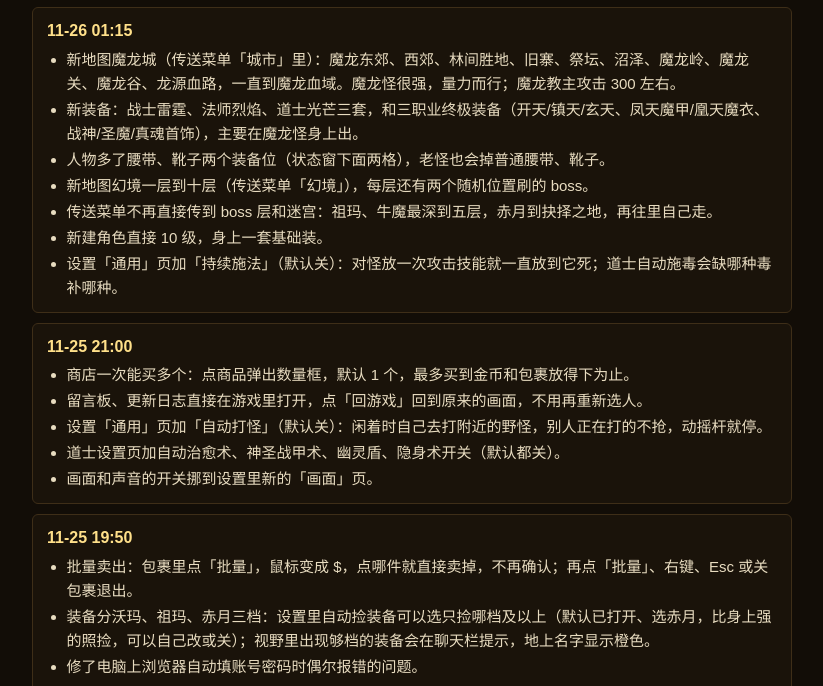
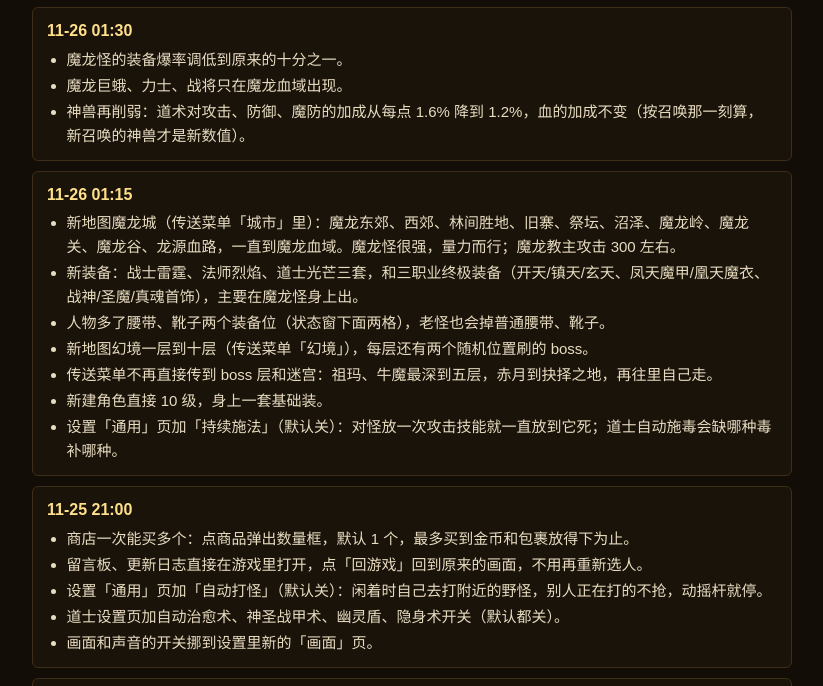
Before and after one commit to liewhite/mir-web, a plain HTML site: page scala/client/web/changelog.html in a window 1280 px wide. Shown: the part 45-731 px from the top of the page, without its empty margins (228-1051 px from the left). Drawn offline with Linux system fonts and the light colour scheme.

Commit message:
更新日志：11-26 01:30 这一版（魔龙爆率调低、高级怪只在血域、神兽削弱）

```diff
--- a/scala/client/web/changelog.html
+++ b/scala/client/web/changelog.html
@@ -36,6 +36,16 @@ li { margin: 2px 0; }
     <a href="board.html">留言板</a>
     <a href="./" data-back>回游戏</a>
   </header>
+
+  <!-- 部署到 a116f34 -->
+  <section>
+    <h2>11-26 01:30</h2>
+    <ul>
+      <li>魔龙怪的装备爆率调低到原来的十分之一。</li>
+      <li>魔龙巨蛾、力士、战将只在魔龙血域出现。</li>
+      <li>神兽再削弱：道术对攻击、防御、魔防的加成从每点 1.6% 降到 1.2%，血的加成不变（按召唤那一刻算，新召唤的神兽才是新数值）。</li>
+    </ul>
+  </section>
 
   <!-- 部署到 193327c -->
   <section>
```
